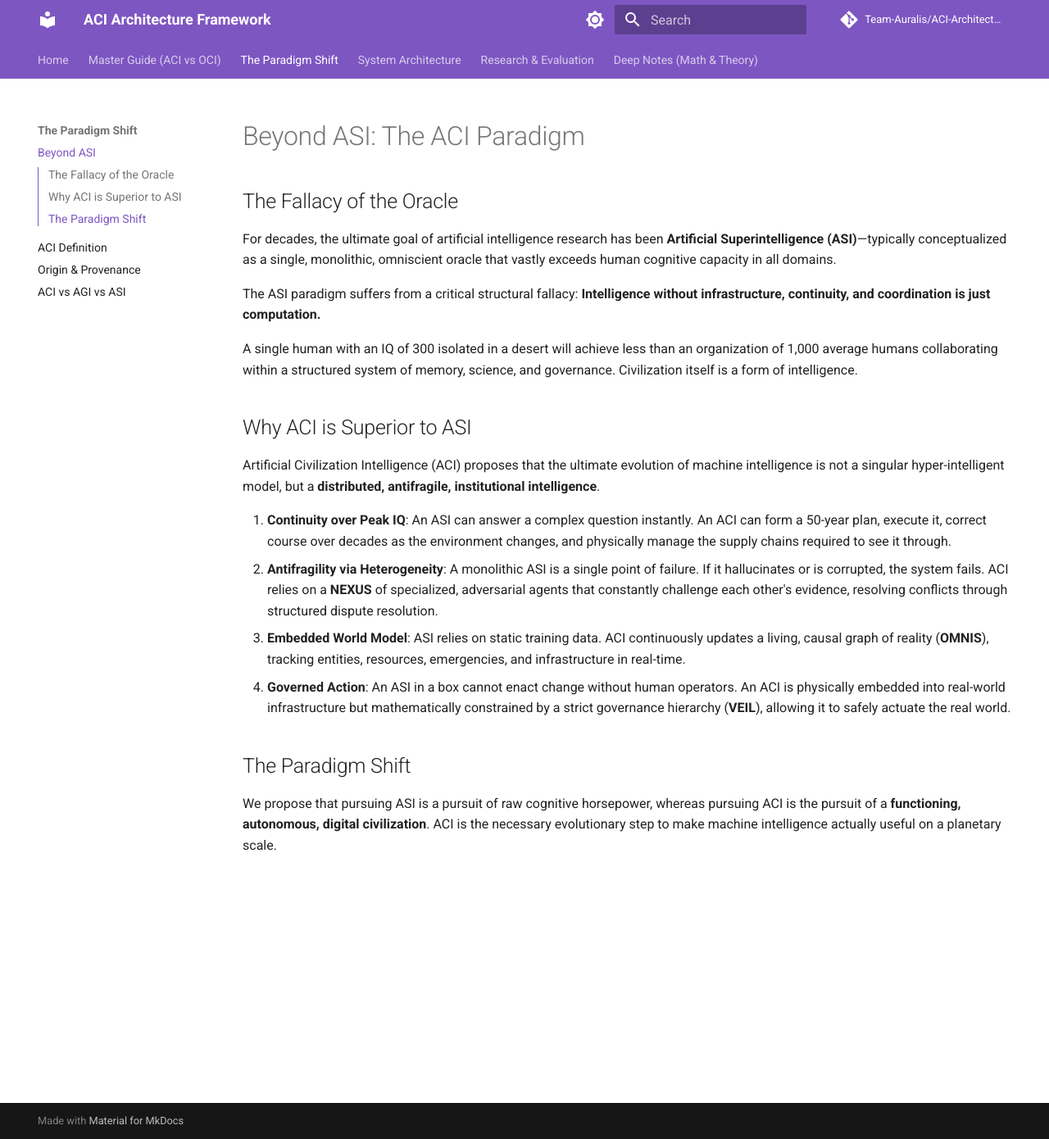
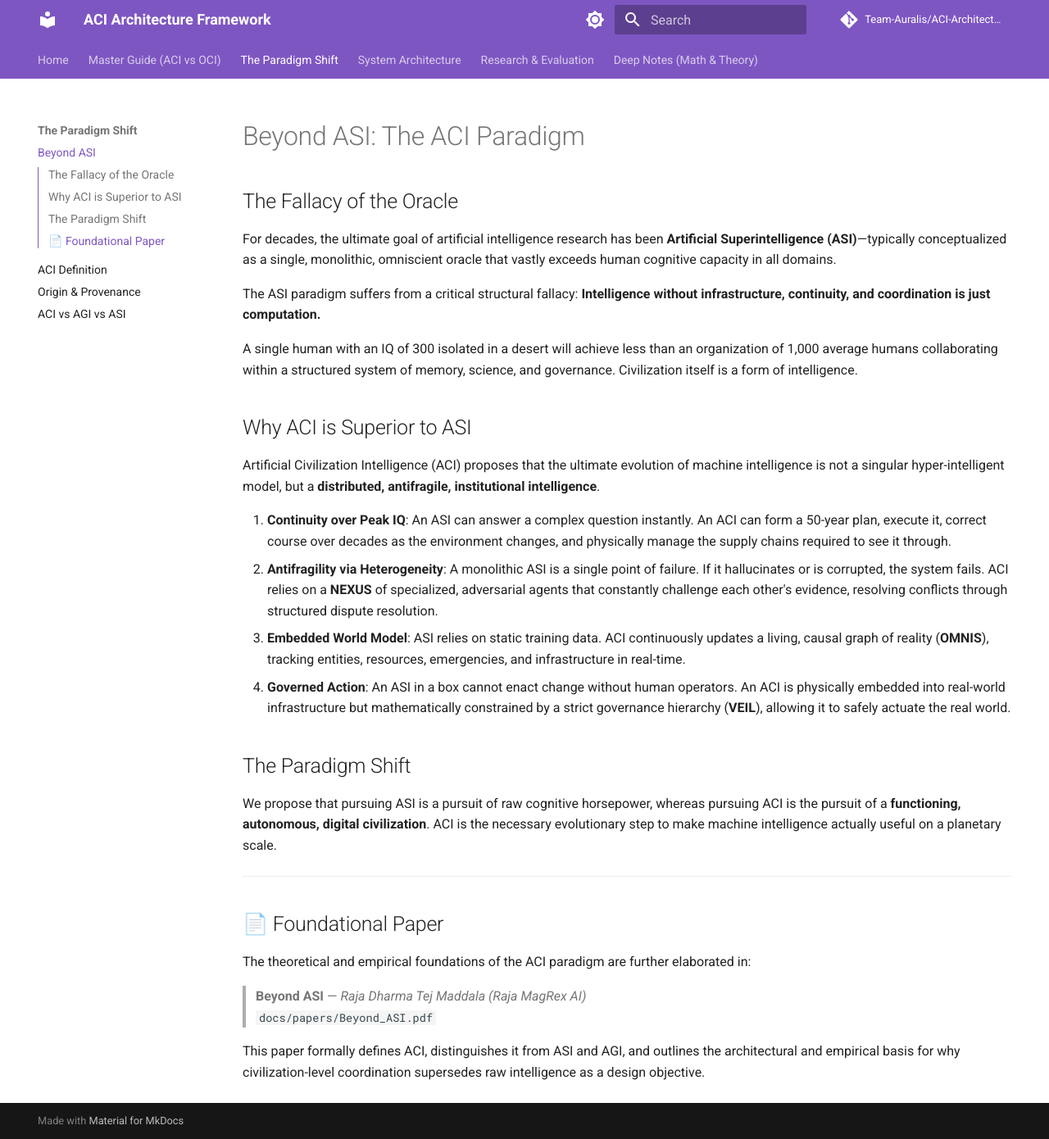
Before and after one commit to Team-Auralis/ACI-Architecture-Framework, an MkDocs documentation site: the page built from docs/BEYOND_ASI_THE_ACI_PARADIGM.md, in a window 1280 px wide and 1390 px high. Shown: the whole window at 82% size. Built offline with MkDocs 1.6.1 and Material for MkDocs 9.7.7, drawn with Linux system fonts in a browser that asks for light colours; comment, search, counter and statistics services are not loaded.

Commit message:
docs: Cross-link Beyond_ASI.pdf from the paradigm document

```diff
--- a/docs/BEYOND_ASI_THE_ACI_PARADIGM.md
+++ b/docs/BEYOND_ASI_THE_ACI_PARADIGM.md
@@ -17,3 +17,13 @@ Artificial Civilization Intelligence (ACI) proposes that the ultimate evolution
 
 ## The Paradigm Shift
 We propose that pursuing ASI is a pursuit of raw cognitive horsepower, whereas pursuing ACI is the pursuit of a **functioning, autonomous, digital civilization**. ACI is the necessary evolutionary step to make machine intelligence actually useful on a planetary scale.
+
+---
+
+## 📄 Foundational Paper
+The theoretical and empirical foundations of the ACI paradigm are further elaborated in:
+
+> **Beyond ASI** — *Raja Dharma Tej Maddala (Raja MagRex AI)*
+> `docs/papers/Beyond_ASI.pdf`
+
+This paper formally defines ACI, distinguishes it from ASI and AGI, and outlines the architectural and empirical basis for why civilization-level coordination supersedes raw intelligence as a design objective.
```
